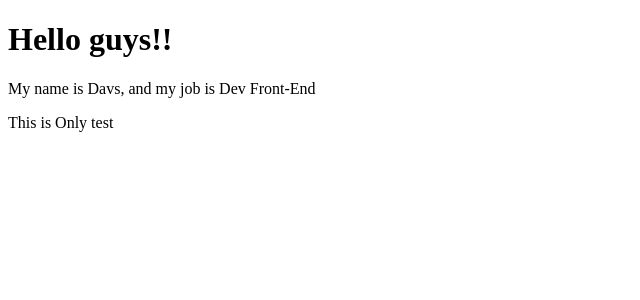
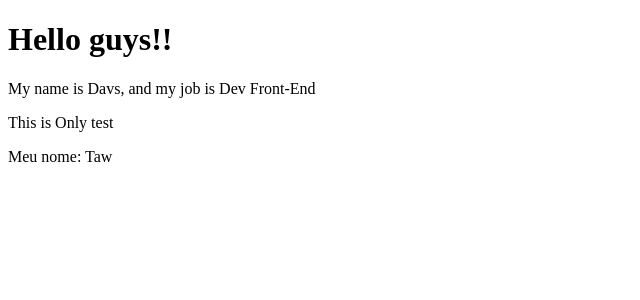
Before and after one commit to Davs06/app_vue_hora-de-codar, a Vue app: page / in a window 1280 px wide. Shown: the top 300 px of the page, without its empty margins (0-640 px from the left). Built offline with nearby package versions, Linux system fonts and the light colour scheme.

Commit message:
Dados dinamicos lifeCycles / usando eventos tmb

```diff
--- a/src/App.vue
+++ b/src/App.vue
@@ -2,16 +2,20 @@
   <div>
     <primeiroComponente />
     <p> This is {{ test }}</p>
+
+    <LifeCycle/>
   </div>
 </template>
 
 <script>
 import primeiroComponente from "./components/primeiroComponente.vue";
+import LifeCycle from './components/LifeCycle.vue';
 
 export default {
   name: "App",
   components: {
     primeiroComponente,
+    LifeCycle
   },
   data() {
     return {
--- /dev/null
+++ b/src/components/LifeCycle.vue
@@ -0,0 +1,26 @@
+<template>
+  <div>
+    <p>Meu nome: {{ nome }}</p>
+  </div>
+</template>
+
+<script>
+export default {
+  name: "LifeCycle",
+  data() {
+    return {
+      nome: "N sei ainda u.u",
+    };
+  },
+  created() {
+    setTimeout(() => {
+      this.nome = "Davs";
+    },1000);
+  },
+  mounted() {
+    setTimeout(() => {
+      this.nome = "Taw";
+    },2000);
+  },
+};
+</script>
```
